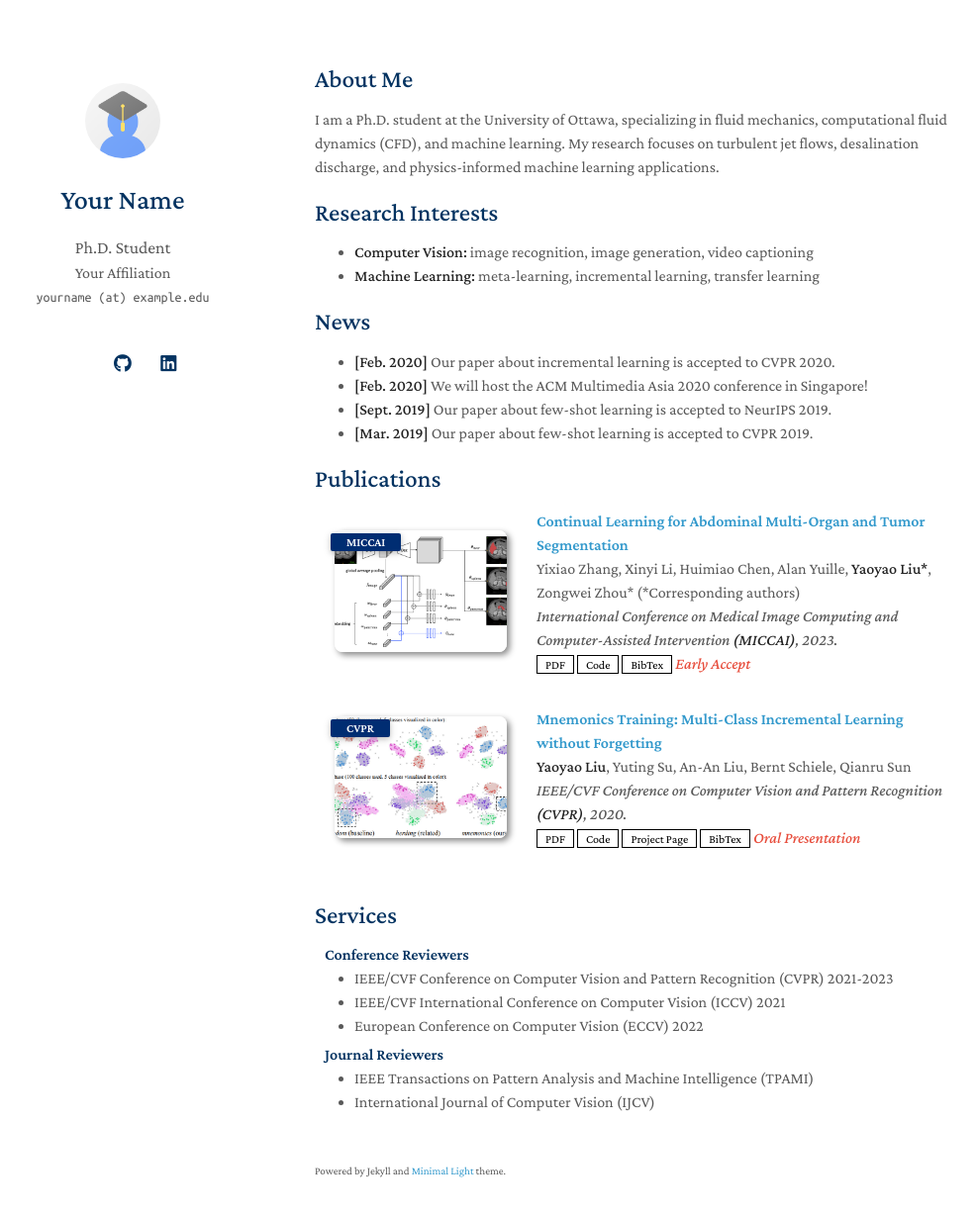
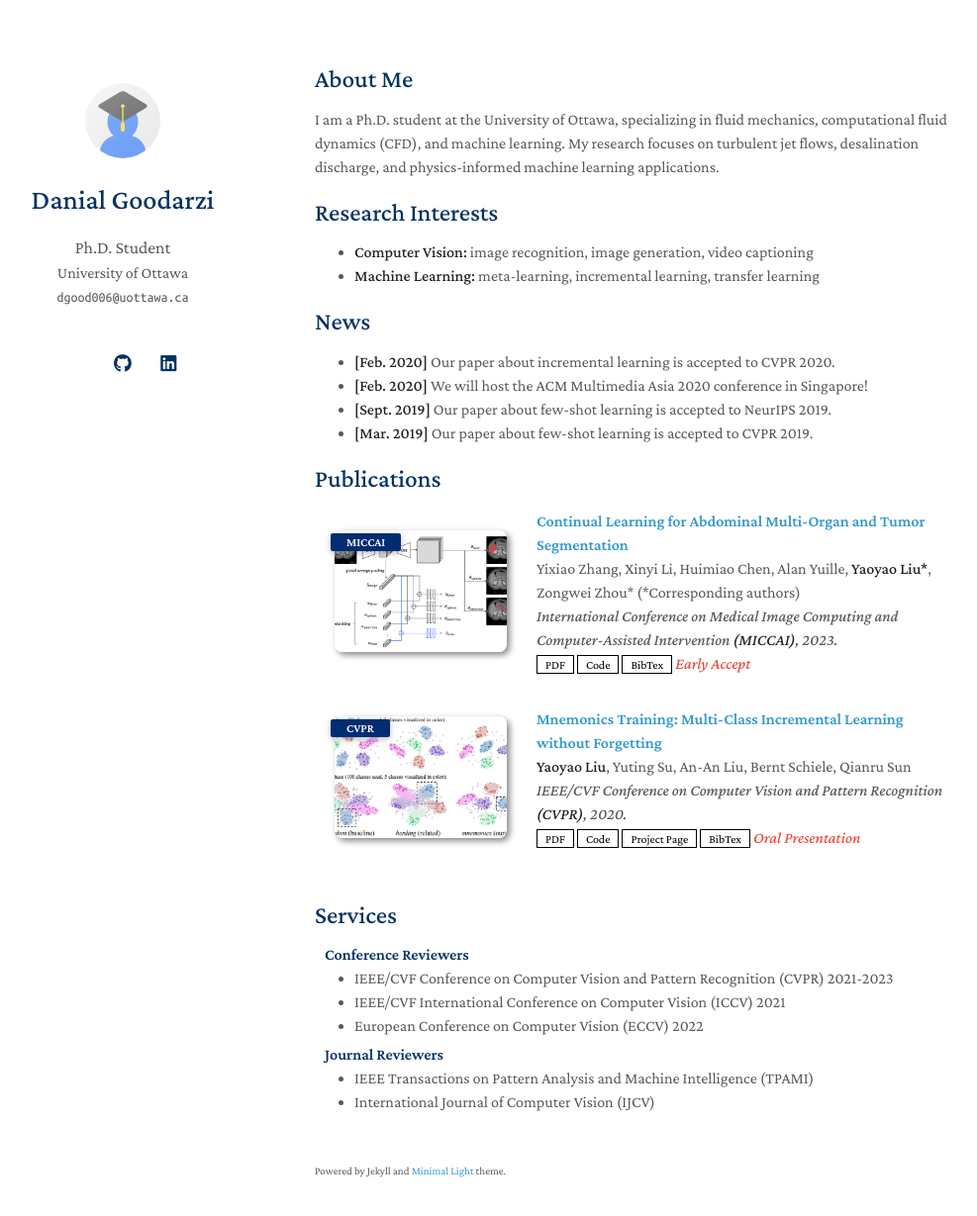
Before and after one commit to HydroCFD/HydroCFD.github.io, a Jekyll site: the page built from index.md, in a window 1280 px wide and 1264 px high. Shown: the top 1229 px of the window at 99% size, without its empty margins (152-1139 px from the left). Built offline with Jekyll 4.4.1, drawn with Linux system fonts in a browser that asks for light colours; a style sheet for code colours, icons or effects is not loaded; our own code applies the rules of GitHub Pages for plain Markdown files.

Commit message:
Update _config.yml

```diff
--- a/_config.yml
+++ b/_config.yml
@@ -1,8 +1,8 @@
 # Basic Information
-title: Your Name
+title: Danial Goodarzi
 position: Ph.D. Student
-affiliation: Your Affiliation
-email: yourname (at) example.edu
+affiliation: University of Ottawa
+email: dgood006@uottawa.ca
 
 # Search Engine Optimization (SEO)
 # The following information is used to improve the website traffic from search engines, e.g., Google.
```
